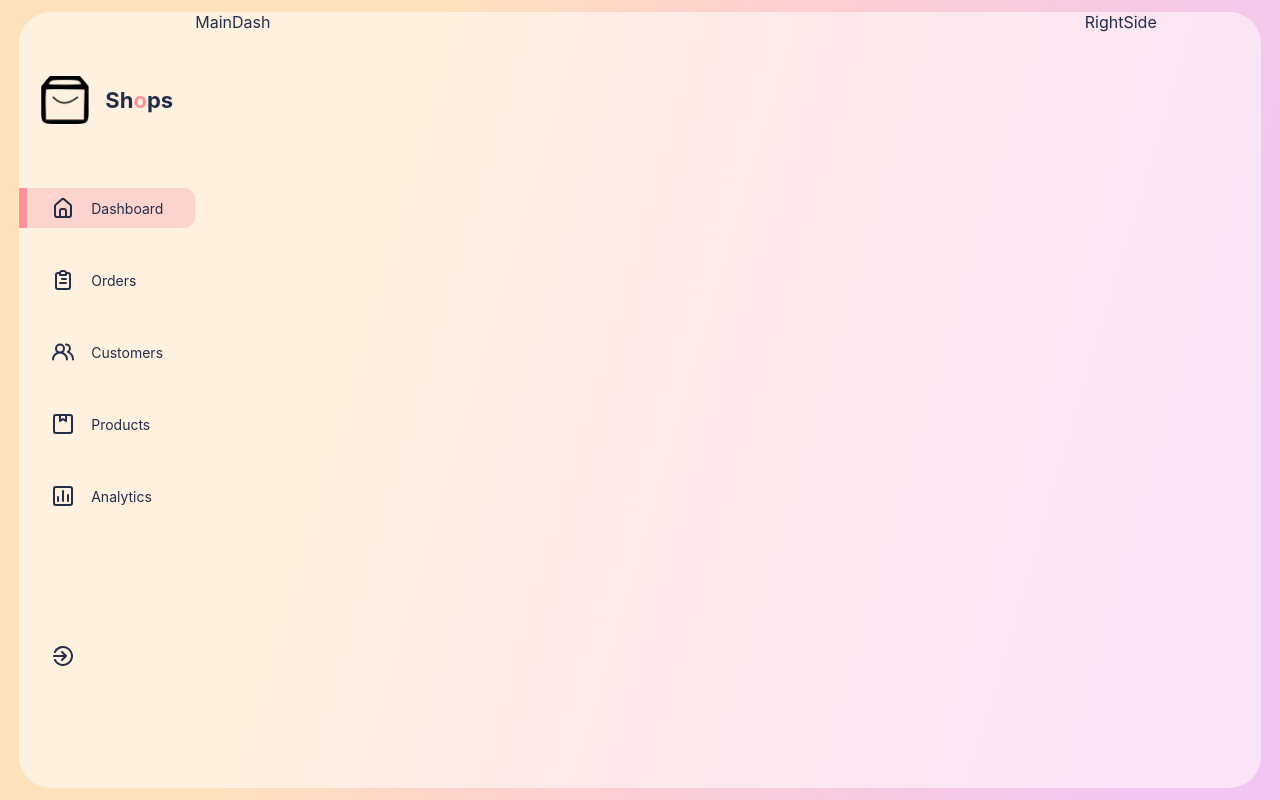
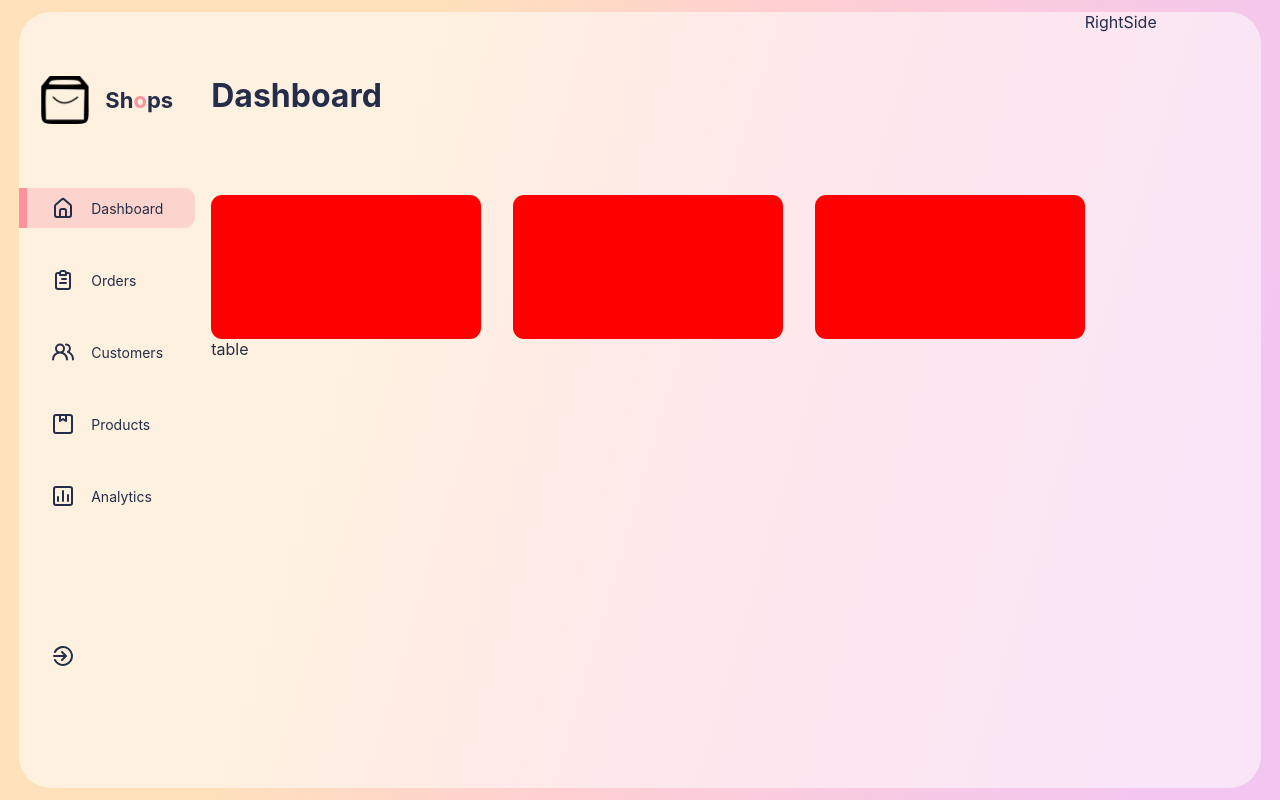
Before and after one commit to bigdataOrfrontEnd/react-admin, a React (Create React App) app: page / in a window 1280 px wide. Built offline with nearby package versions, Linux system fonts and the light colour scheme.

Commit message:
card制作

```diff
--- a/package.json
+++ b/package.json
@@ -9,6 +9,7 @@
     "@testing-library/user-event": "^13.5.0",
     "framer-motion": "^11.0.3",
     "react": "^18.2.0",
+    "react-circular-progressbar": "^2.1.0",
     "react-dom": "^18.2.0",
     "react-router-dom": "^6.21.3",
     "react-scripts": "5.0.1",
--- a/src/App.css
+++ b/src/App.css
@@ -37,6 +37,7 @@
   display: flex;
   flex-direction: row;
   overflow: hidden;
+  position: relative;
 }
 
 .App > .AppGlass > :first-child,
--- /dev/null
+++ b/src/components/card/Card.js
@@ -0,0 +1,9 @@
+import React from "react";
+import "./card.css";
+export default function Card(props) {
+  return (
+    <div className="card">
+      <div className="cardItem"></div>
+    </div>
+  );
+}
--- /dev/null
+++ b/src/components/card/card.css
@@ -0,0 +1,9 @@
+.card {
+  flex: 1;
+  border-radius: 0.7rem;
+  padding: 1rem;
+  background-color: red;
+}
+.cardItem {
+  height: 7rem;
+}
--- /dev/null
+++ b/src/components/cards/Cards.js
@@ -0,0 +1,22 @@
+import React from "react";
+import Card from "../card/Card";
+import "./cards.css";
+import { cardsData } from "../../Data/Data";
+export default function Cards() {
+  return (
+    <div className="cards">
+      {cardsData.map((card) => {
+        return (
+          <Card
+            title={card.title}
+            color={card.color}
+            barValue={card.barValue}
+            value={card.value}
+            png={card.png}
+            series={card.series}
+          />
+        );
+      })}
+    </div>
+  );
+}
--- /dev/null
+++ b/src/components/cards/cards.css
@@ -0,0 +1,4 @@
+.cards {
+  display: flex;
+  gap: 2rem;
+}
--- a/src/components/main/MainDash.jsx
+++ b/src/components/main/MainDash.jsx
@@ -1,5 +1,12 @@
 import React from "react";
-
+import Cards from "../cards/Cards";
+import "./main.css";
 export default function MainDash() {
-  return <div>MainDash</div>;
+  return (
+    <div className="MainDash">
+      <h1>Dashboard</h1>
+      <Cards />
+      <div>table</div>
+    </div>
+  );
 }
--- /dev/null
+++ b/src/components/main/main.css
@@ -0,0 +1,12 @@
+.MainDash {
+  padding-top: 4rem;
+  padding-left: 1rem;
+  display: flex;
+  flex-direction: column;
+  /* justify-content: space-evenly; */
+}
+.MainDash h1 {
+  font-size: 2rem;
+  font-weight: bold;
+  margin-bottom: 5rem;
+}
--- a/src/components/sider/SiderBar.jsx
+++ b/src/components/sider/SiderBar.jsx
@@ -9,9 +9,9 @@ export default function SiderBar() {
   const [select, SetSelect] = useState(0);
   return (
     <div>
-      {/* <div>
-      <UilBars/>
-    </div> */}
+      <div className="bar">
+        <UilBars />
+      </div>
       <motion.div className="sidebar">
         {/* logo */}
         <div className="logo">
--- a/src/components/sider/siderbar.css
+++ b/src/components/sider/siderbar.css
@@ -58,6 +58,12 @@
   position: absolute;
   bottom: -10rem;
 }
+.bar {
+  display: none;
+  position: absolute;
+  left: 10rem;
+  top: 4rem;
+}
 /* Tablets */
 @media screen and (max-width: 1200px) {
   .menuItem > span {
@@ -68,4 +74,7 @@
   }
 }
 @media screen and (max-width: 768px) {
+  .bar {
+    display: block;
+  }
 }
```
Also changed, not shown: 1 other file (tests, documents, lock files or other folders).
